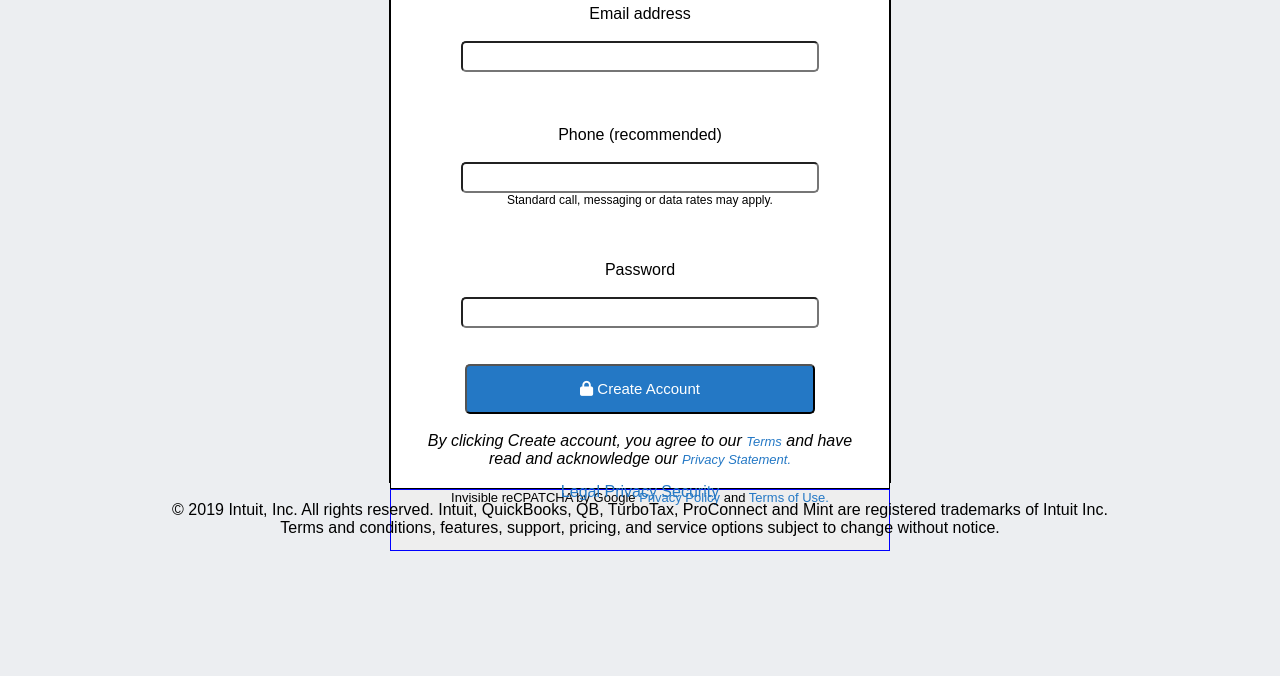
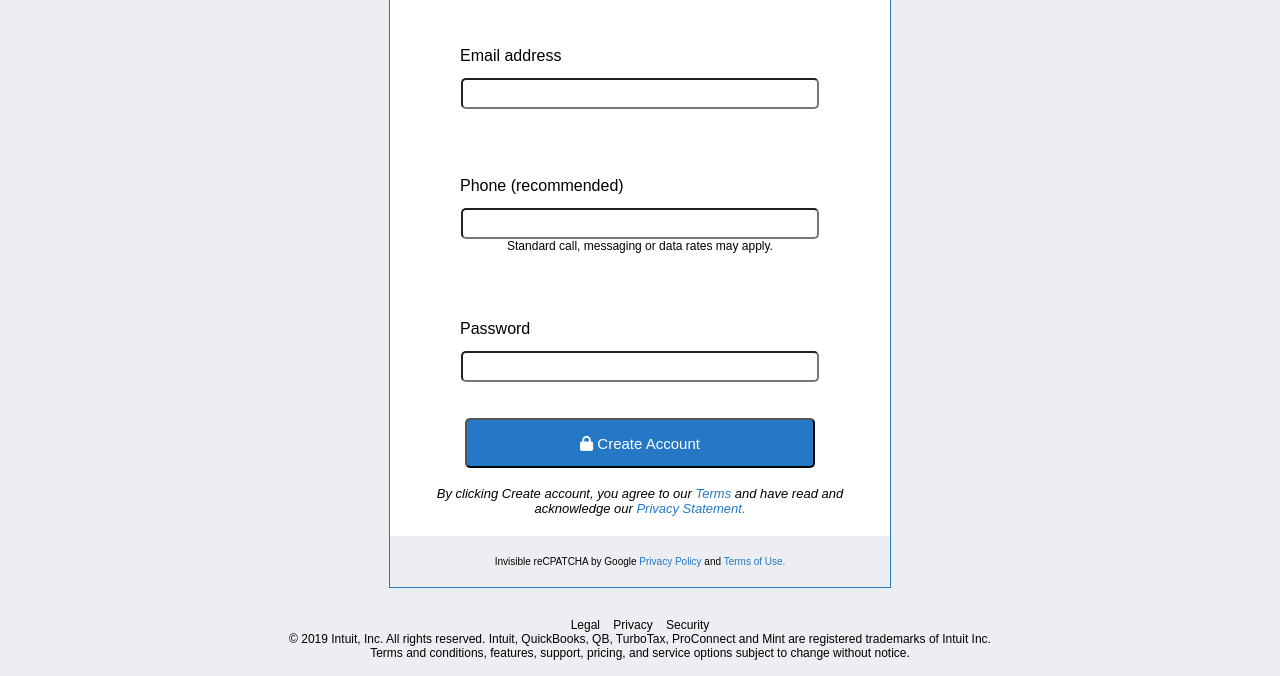
Before and after one commit to Eder-PG/Microverse-2-HTML-Forms-Eder-Andy, a plain HTML site: page index.html in a window 1280 px wide. Shown: the part 385-1061 px from the top of the page. Before the commit the page ends 936 px from the top, so only its background shows below. Drawn offline with Linux system fonts and the light colour scheme.

Commit message:
formatting on css and html

```diff
--- a/css/style.css
+++ b/css/style.css
@@ -57,43 +57,54 @@ p {
     text-align: center;
     align-items: center;
     font-family: Arial, Helvetica, sans-serif;
-
-
 }
 
 #intuitImg{
     margin-top: 80px;
     background: #ECEEF1;
-
 }
 
 .container{
-    border: 1px solid black;
+    border: 1px solid #2478C5;
     background: white;
     width: 500px;
-    height: 650px;
+    margin: 30px;
+}
 
+form p{
+    font-size: 12px;
+}
+
+form h2{
+    font-size: 16px;
+    font-weight: 300;
+    text-align: left;
+    padding-left: 50px;
+}
+
+
+.label{
+    align-items: left;
+    text-align: left;
 }
 
 .whiteContainer{
     background-color: #ffffff;
     padding:20px;
-    border: 1px solid black;
 }
 
 .whiteContainer a{
     font-size: small;
 }
 
-#sc{
-    font-size: 12px;
+#dissclaimer{
+    font-size: small;
 }
 
 .grayContainer{
-    background-color: #eeeeee;
-    border: 1px solid blue;
-    font-size: small;
-    height: 60px;
+    background-color: #ECEEF1;
+    padding: 20px;
+    font-size: 10px;
 }
 
 #submit{
@@ -104,9 +115,29 @@ p {
     width: 350px;
     border-radius: 5px;
 }
+
 #email, #phone, #password, #sumbit{
     border-radius: 5px;
     width: 350px;
     height: 25px;
 }
+
 /* #endregion */
+
+/* #region footer */
+
+footer{
+    display: block;
+    font-size: 12px;
+    bottom: 0px;
+    height: 50px;
+}
+
+.footer a:hover{color: #000000;}
+.footer a:visited{color: #000000;}
+.footer a:link{color: #000000;}
+.footer a:active{color: #000000;}
+.footer a{padding: 5px;}
+
+
+/* #endregion*/
--- a/index.html
+++ b/index.html
@@ -38,19 +38,24 @@
             <div class=whiteContainer>
                 <h1>Create an Intuit account</h1>
                 <p>One account for everything Intuit, including Mint.</p>
-                <a href="url">Learn more</a><br><br><br>
+                <a href="url">Learn more</a>
+                <br><br><br>
                 <form>
-                    <label class="text" for="email">Email address</label><br><br>
-                    <input type="email" name="email" id="email"/><br><br><br><br>
-                    <label for="phone">Phone (recommended)</label><br><br>
+                    <label class="label" for="email"><h2>Email address</h2></label>
+                    <input type="email" name="email" id="email"/>
+                    <br><br><br><br>
+                    <label for="phone"><h2>Phone (recommended)</h2></label>
                     <input type="number" name="phone" id="phone"/>
-                    <p id="sc">Standard call, messaging or data rates may apply.</p><br><br><br>
-                    <label for="password">Password</label><br><br>
-                    <input type="text" name="password" id="password"/><br><br><br>
+                    <p>Standard call, messaging or data rates may apply.</p>
+                    <br><br><br>
+                    <label for="password"><h2>Password</h2></label>
+                    <input type="text" name="password" id="password"/>
+                    <br><br><br>
                     <button type="submit" name="submit" id="submit">
-                        <i class="fas fa-lock"></i> Create Account</button><br><br>
+                        <i class="fas fa-lock"></i> Create Account</button>
+                    <br><br>
                 </form>
-                <p><i>By clicking Create account, you agree to our <a href="#">Terms</a>
+                <p id="dissclaimer"><i>By clicking Create account, you agree to our <a href="#">Terms</a>
                         and have read and acknowledge our <a href="#">Privacy Statement.</a></i></p>
             </div>
             <div class=grayContainer>
@@ -61,11 +66,11 @@
 
     </main>
 
-    <footer class="main">
+    <footer class="main footer">
         <p>
-            <a href="#">Legal</a>
-            <a href="#">Privacy</a>
-            <a href="#">Security</a>
+            <a href="#"> Legal </a>
+            <a href="#"> Privacy </a>
+            <a href="#"> Security </a>
         </p>
         <p>© 2019 Intuit, Inc. All rights reserved. Intuit, QuickBooks, QB,
             TurboTax, ProConnect and Mint are registered trademarks of Intuit Inc.</p>
```
